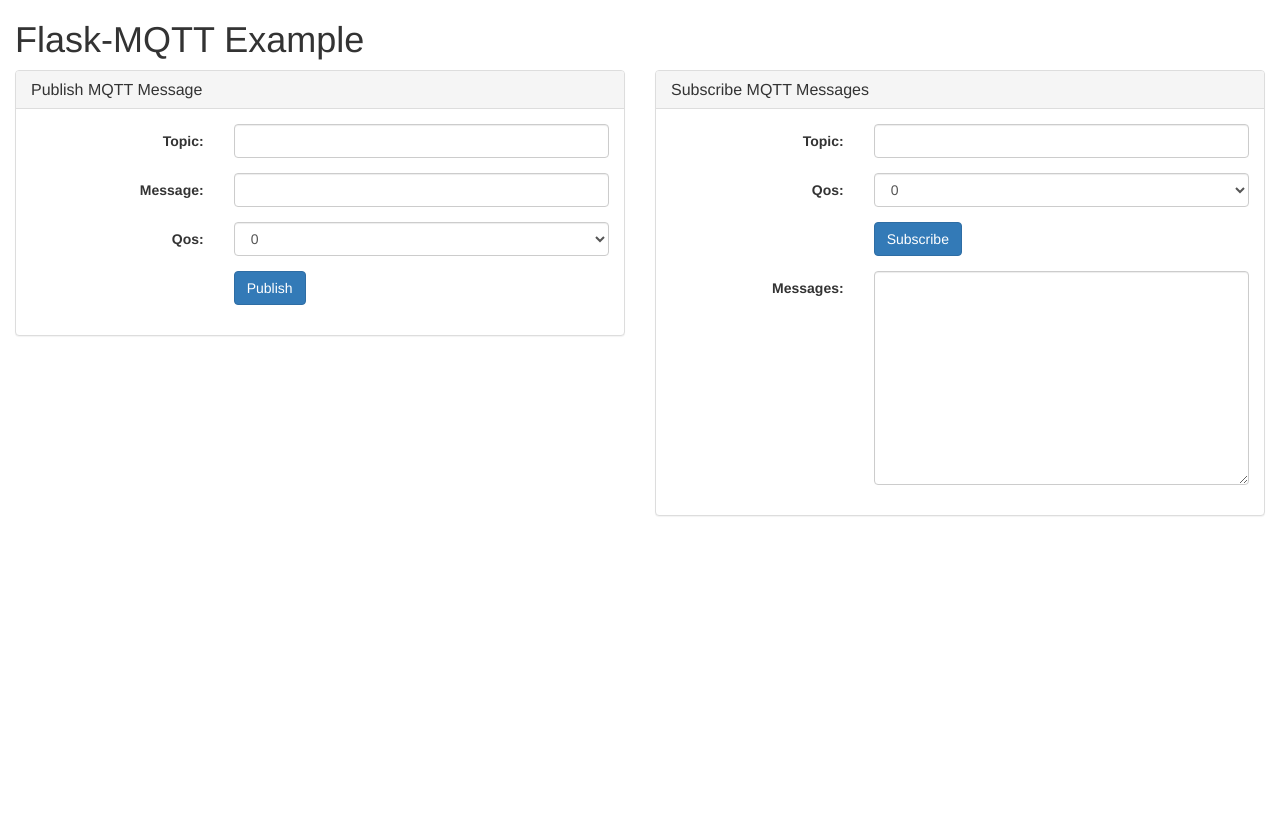
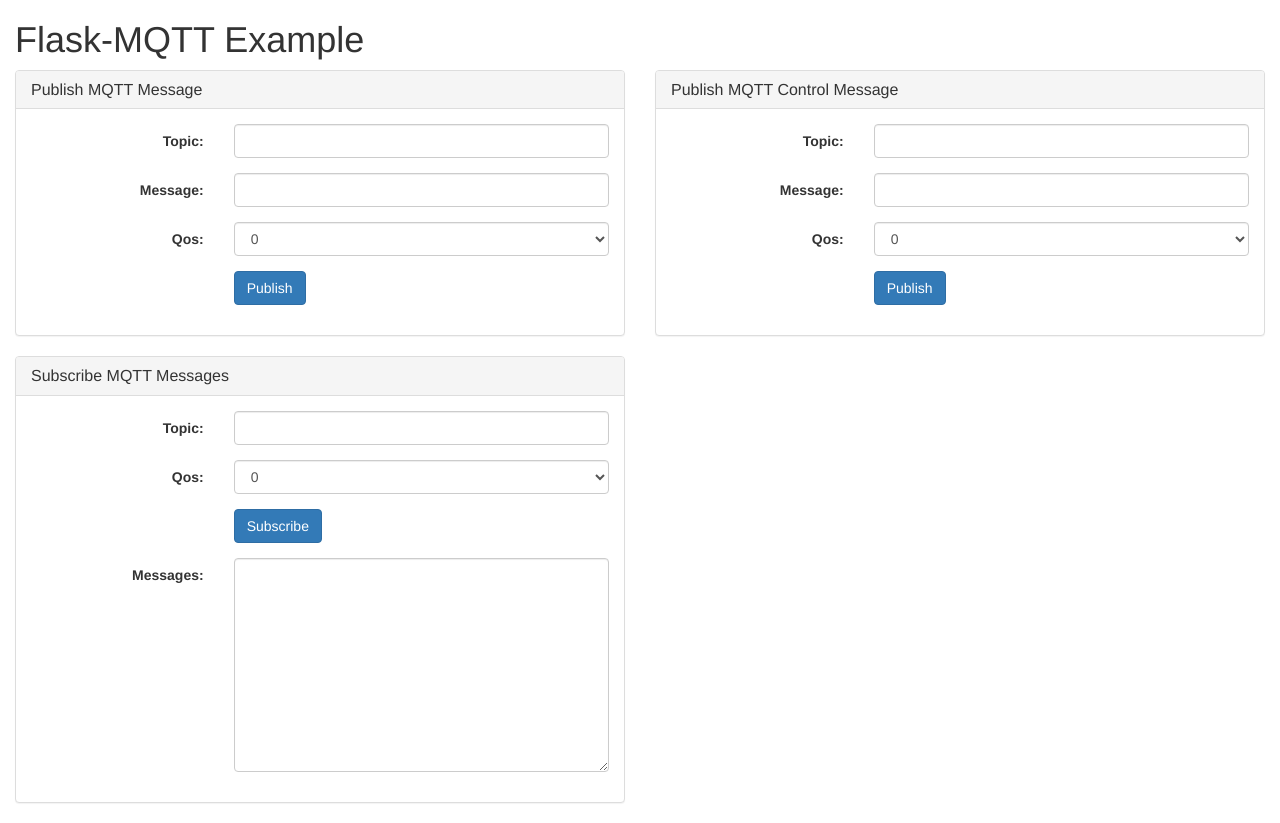
Before and after one commit to RumailM/Remote-Cell-Density-Determination, a Flask app: page / in a window 1280 px wide. Shown: the part 300-1123 px from the top of the page. Before the commit the page ends 816 px from the top, so only its background shows below. Run offline with Flask 2, Linux system fonts and the light colour scheme; some libraries are stand-ins or nearby versions.

Commit message:
added control functionality

```diff
--- a/Webserver/app.py
+++ b/Webserver/app.py
@@ -39,6 +39,8 @@
 socketio = SocketIO(app)
 bootstrap = Bootstrap(app)
 
+qos = 2;
+
 
 @app.route('/')
 def index():
@@ -49,6 +51,12 @@
 def handle_publish(json_str):
     data = json.loads(json_str)
     mqtt.publish(data['topic'], data['message'], data['qos'])
+
+@socketio.on('experiment_toggle')
+def handle_publish(json_str):
+    # data = json.loads(json_str)
+    print("this works??")
+    mqtt.publish("lab/control/experimentToggle", json_str, qos)
 
 
 @socketio.on('subscribe')
@@ -77,6 +85,28 @@
     # print(level, buf)
     pass
 
+@mqtt.on_topic("a")
+def handle_a(client, userdata, message):
+    # create log file and start recording
+    print('Received message on topic {}: {}'
+          .format(message.topic, message.payload.decode()))
+
+
+
+@mqtt.on_topic("lab/control/experimentToggle")
+def handle_experimentToggle(client, userdata, message):
+    # create log file and start recording
+    print('Received message on topic {}: {}'
+          .format(message.topic, message.payload.decode()))
+    received_payload = message.payload.decode();
+    print('                        line94')
+    print(received_payload);
+    received_payload = json.loads(received_payload)
+    date = "date"; # replace with actual time
+    device_id = received_payload['id'];
+    experiment_counter = "123"; # replace
+    open(device_id + "_" + experiment_counter + "_" + date,'x');
 
 if __name__ == '__main__':
+    mqtt.subscribe("lab/control/experimentToggle", qos);
     socketio.run(app, host='0.0.0.0', port=5000, use_reloader=False, debug=True)
--- a/Webserver/templates/index.html
+++ b/Webserver/templates/index.html
@@ -25,6 +25,14 @@
       var qos = $('#qos').val();
       var data = '{"topic": "' + topic + '", "message": "' + message + '", "qos": ' + qos + '}';
       socket.emit('publish', data=data);
+    });
+
+    $('#experiment_toggle').click(function(event) {
+      var topic = $('#topic_toggle').val();
+      var message = $('#message_toggle').val();
+      var qos = $('#qos_toggle').val();
+      var data = '{"topic": "' + topic + '", "message": "' + message + '", "qos": ' + qos + '}';
+      socket.emit('experiment_toggle', message);
     });
 
     $('#subscribe').click(function(event) {
@@ -159,6 +167,57 @@
         </div>
       </div>
     </div>
+
+
+    <div class="col-xs-6">
+      <div class="panel panel-default">
+        <div class="panel-heading">
+          <h3 class="panel-title">Publish MQTT Control Message</h3>
+        </div>
+        <div class="panel-body">
+          <div class="col-xs-12">
+            <div class="row">
+              <div class="form-horizontal">
+                <div class="form-group">
+                  <label class="control-label col-xs-4">Topic: </label>
+                  <div class="col-xs-8">
+                    <input id="topic_toggle" class="form-control">
+                  </div>
+                </div>
+                <div class="form-group">
+                  <label class="control-label col-xs-4">Message: </label>
+                  <div class="col-xs-8">
+                    <input id="message_toggle" class="form-control">
+                  </div>
+                </div>
+                <div class="form-group">
+                  <label class="control-label col-xs-4">Qos: </label>
+                  <div class="col-xs-8">
+                    <select id="qos_toggle" class="form-control">
+                      <option value=0>0</option>
+                      <option value=1>1</option>
+                      <option value=2>2</option>
+                    </select>
+                  </div>
+                </div>
+                <div class="form-group">
+                  <div class="col-xs-8 col-xs-offset-4">
+                    <button id="experiment_toggle" class="btn btn-primary">Publish</button>
+                  </div>
+                </div>
+              </div>
+            </div>
+          </div>
+        </div>
+      </div>
+    </div>
+
+
+
+
+
+
+
     <div class="col-xs-6">
       <div class="panel panel-default">
         <div class="panel-heading">
```
Also changed, not shown: 1 other file.
